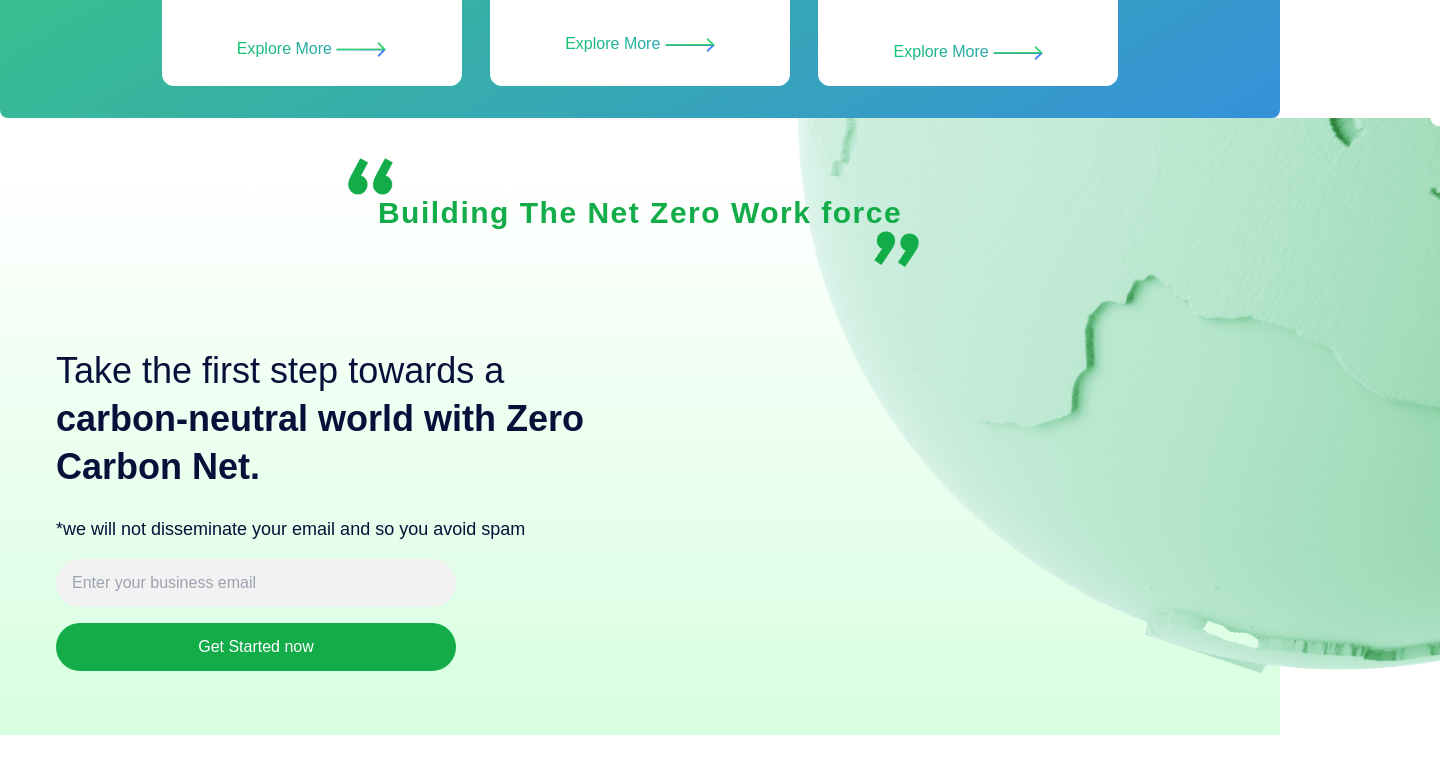
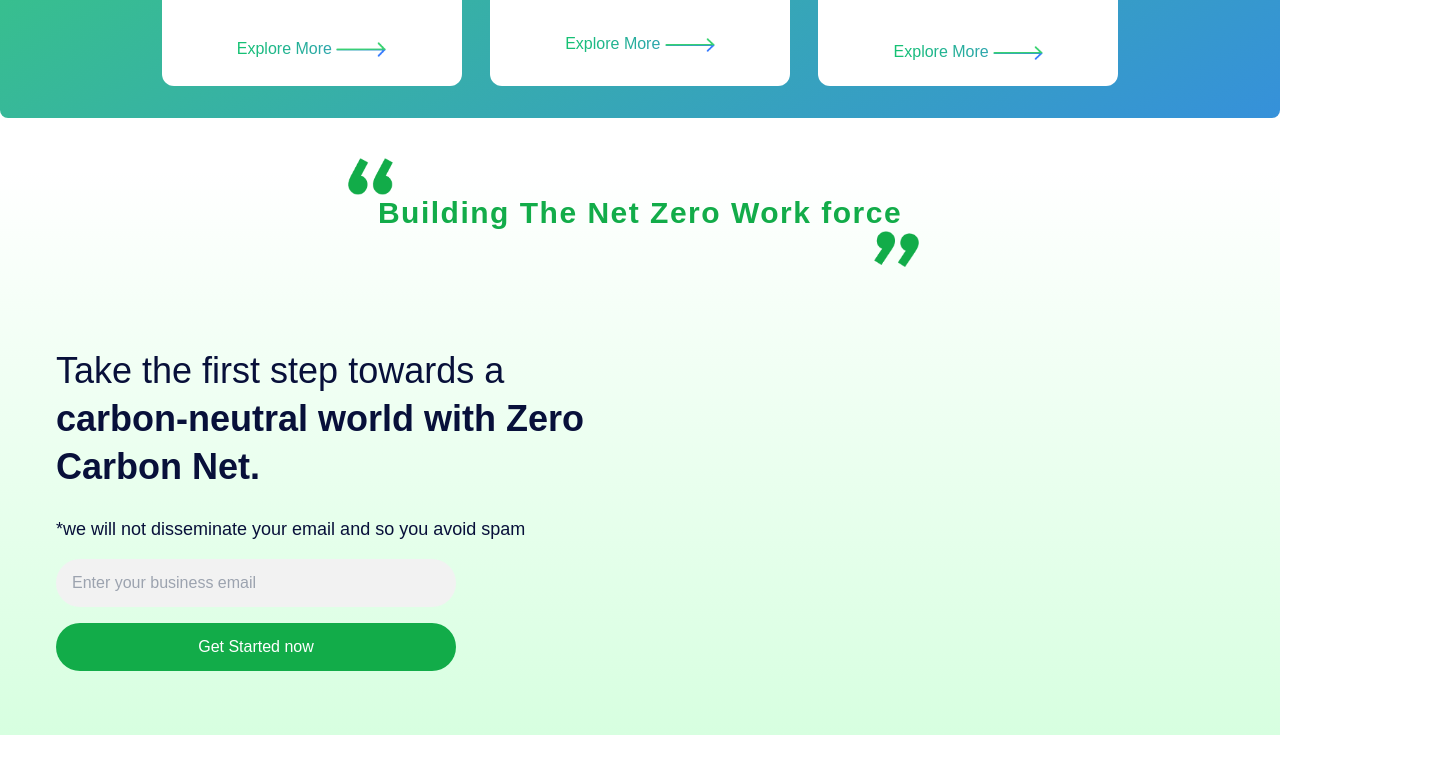
Before and after one commit to yugg98/netzerokaro, a Next.js app: page / in a window 1280 px wide. Shown: the part 3897-4680 px from the top of the page, 1440 px wide, since content can reach past the window. Built offline with nearby package versions, Linux system fonts and the light colour scheme.

Commit message:
problem solved

```diff
--- a/components/Home/Solutions.jsx
+++ b/components/Home/Solutions.jsx
@@ -38,7 +38,7 @@
         </div>
       </div>
       <div className="linearbggreen  overflow-hidden ">
-        <Image src={earth} className='absolute left-[50%] w-[800px] ' />
+        <Image src={earth} className='sm:absolute hidden left-[50%] w-[800px] ' />
         <div className='p-6 sm:px-14 px-8 mt-4'>
           <span className="relative md:left-[25%] left-[-5%]">
             <Image src={comma} className="md:w-[45px] w-[30px]" />
```
